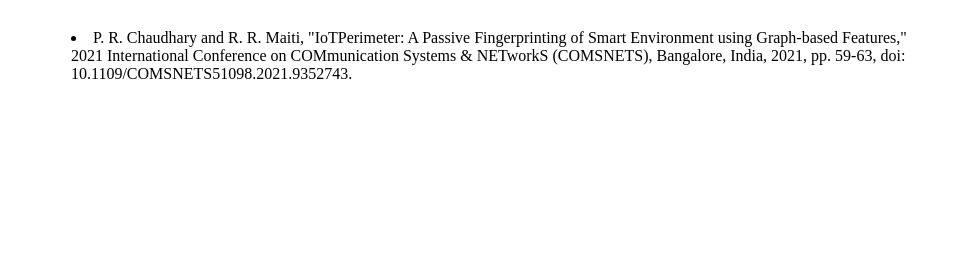
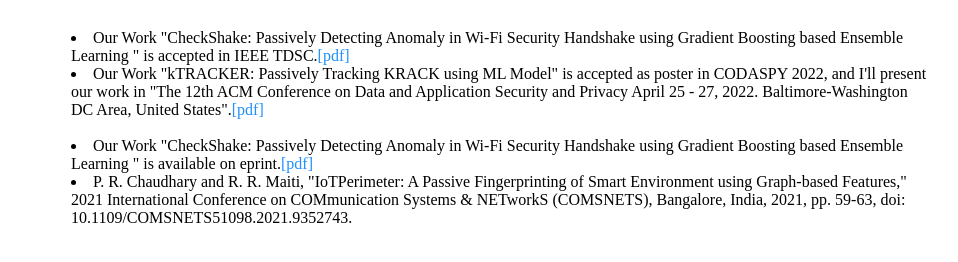
Before and after one commit to iotsecurelab/decaipar.github.io, a website: page Publications.html in a window 1280 px wide. Shown: the part 168-430 px from the top of the page, without its empty margins (161-1119 px from the left). Drawn offline with Linux system fonts and the light colour scheme.

Commit message:
update publication

```diff
--- a/Publications.html
+++ b/Publications.html
@@ -32,6 +32,15 @@
 		<div class="container">
     		<div class="blurb">
 <h1>Publications</h1>
+          <li>Our Work "CheckShake: Passively Detecting Anomaly in Wi-Fi Security
+Handshake using Gradient Boosting based Ensemble Learning
+				" is accepted in IEEE TDSC.<a href="https://ieeexplore.ieee.org/document/10016219">[pdf]</a></li>
+	  <li>Our Work "kTRACKER: Passively Tracking KRACK using ML Model" is accepted as poster in CODASPY 2022, and I'll present our work in
+				"The 12th ACM Conference on Data and Application Security and Privacy
+April 25 - 27, 2022. Baltimore-Washington DC Area, United States".<a href="https://github.com/anandgarg91/anandgarg91.github.io/blob/master/slides/Poster__CodaSPY2022_Camera_ready.pdf">[pdf]</a></li></br>
+			<li>Our Work "CheckShake: Passively Detecting Anomaly in Wi-Fi Security
+Handshake using Gradient Boosting based Ensemble Learning
+				" is available on eprint.<a href="https://eprint.iacr.org/2021/1702.pdf">[pdf]</a></li>
           <li>P. R. Chaudhary and R. R. Maiti, &quot;IoTPerimeter: A Passive Fingerprinting of Smart
 Environment using Graph-based Features,&quot; 2021 International Conference on
 COMmunication Systems &amp; NETworkS (COMSNETS), Bangalore, India, 2021, pp. 59-63,
```
